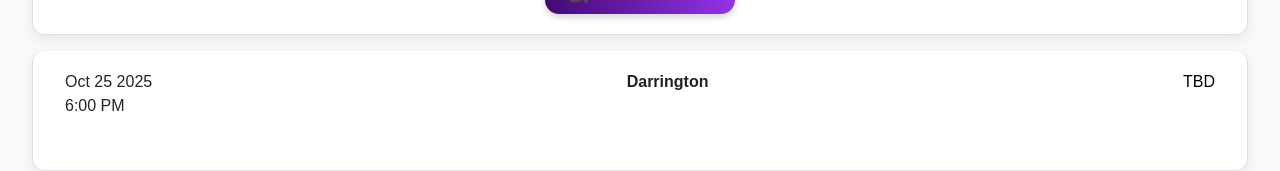
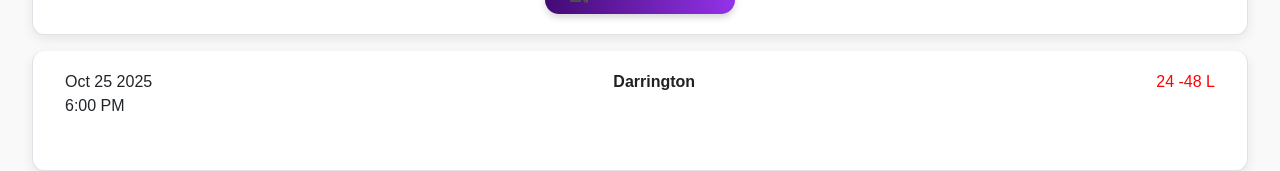
Before and after one commit to adrianc1/concrete-sports-app, a React (Vite) app: page /footballSchedule in a window 1280 px wide. Shown: the part 965-1136 px from the top of the page. Built offline with nearby package versions, Linux system fonts and the light colour scheme.

Commit message:
updated football score

```diff
--- a/src/components/homePage/homePageStyles/mainPage.css
+++ b/src/components/homePage/homePageStyles/mainPage.css
@@ -7,7 +7,7 @@
 
 /* Base Font Fallback */
 body {
-	font-family: -apple-system, BlinkMacSystemFont, 'Segoe UI', Roboto, sans-serif;
+  font-family: -apple-system, BlinkMacSystemFont, "Segoe UI", Roboto, sans-serif;
 }
 
 .main-page {
@@ -40,7 +40,7 @@
   letter-spacing: 0.12rem;
   font-weight: 500;
   color: rgb(66, 10, 114);
-	font-family: -apple-system, BlinkMacSystemFont, 'Segoe UI', Roboto, sans-serif;
+  font-family: -apple-system, BlinkMacSystemFont, "Segoe UI", Roboto, sans-serif;
   text-transform: uppercase;
   opacity: 0.95;
   transition: opacity 0.2s ease;
@@ -96,7 +96,7 @@
 }
 
 .icon-container::before {
-	content: '';
+  content: "";
   position: absolute;
   top: 0;
   left: 0;
--- a/src/index.css
+++ b/src/index.css
@@ -6,6 +6,12 @@
   margin: 0;
   padding: 0;
 }
+
+/* #root {
+  background-image: url("./assets/sportsbg.jpg");
+  background-repeat: no-repeat;
+  background-size: cover;
+} */
 body {
   font-family: Arial, serif;
   overflow-x: hidden;
@@ -13,6 +19,7 @@
   width: 100vw;
   margin: 0;
   padding: 0;
+  background-size: cover;
   /* color: rgb(255, 255, 255); */
 }
 
--- a/src/utils/webScraper/footballGames.json
+++ b/src/utils/webScraper/footballGames.json
@@ -69,7 +69,7 @@
     "venue": "Muckleshoot Tribal School (Auburn, WA)",
     "sport": "FOOTBALL",
     "level": "Boys Varsity",
-    "result": "TBD"
+    "result": "24 -48 L"
   },
   {
     "watchLink": "n/a",
```
Also changed, not shown: src/assets/sportsbg.jpg (added), src/assets/sportsbg2.jpg (added). Lines whose indentation alone changed are shown as unchanged.
